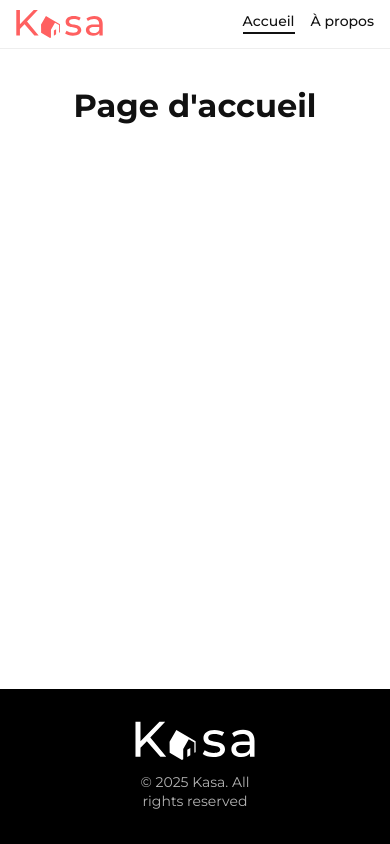
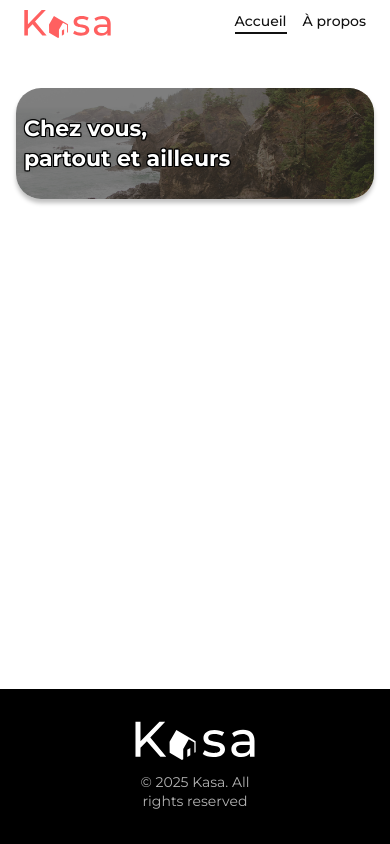
Before and after one commit to zylLiz/kasa, a React (Vite) app: page / in a window 390 px wide. Built offline with nearby package versions, Linux system fonts and the light colour scheme.

Commit message:
style(banner): desktop/mobile conformes maquette (ombre, voile, cartouche, typo, cadrage)

```diff
--- a/src/components/Banner.jsx
+++ b/src/components/Banner.jsx
@@ -1,8 +1,20 @@
-export default function Banner({ image, title }) {
-    return (
-        <div className="banner">
-            <img className="banner__image" src={image} alt="" />
-            {title && <h1 className="banner__title">{title}</h1>}
-        </div>
-    );
+export default function Banner({
+  title,
+  image,           // image desktop (obligatoire)
+  mobileImage,     // image mobile (optionnelle)
+  alt = "",
+  titleTag = "h1",
+}) {
+  const Tag = titleTag;              // h1 | h2 | p...
+  const mobileSrc = mobileImage || image; // fallback si pas d’image mobile
+
+  return (
+    <section className="banner" aria-label={title || alt}>
+      <picture className="banner__media">
+        <source media="(max-width: 768px)" srcSet={mobileSrc} />
+        <img className="banner__img" src={image} alt={alt} draggable="false" />
+      </picture>
+      {title && <Tag className="banner__title">{title}</Tag>}
+    </section>
+  );
 }
--- a/src/layouts/RootLayout.jsx
+++ b/src/layouts/RootLayout.jsx
@@ -10,7 +10,7 @@ export default function RootLayout() {
   return (
     <>
       <Header />
-      <main className="main container">
+      <main className="main">
         {/* Ici s’affichent Home, About, Logement… */}
         <Outlet />
       </main>
--- a/src/pages/Home.jsx
+++ b/src/pages/Home.jsx
@@ -3,15 +3,24 @@
 
 import logements from "../data/logements.json";
 import Banner from "../components/Banner";
+import homeBanner from "../assets/banner_home.png";
 
 
-function Home() {
+export default function Home() {
     console.log("nb logements =", logements.length); // doit afficher 20
+
     return (
+        <>
+            <Banner
+                title="Chez vous, partout et ailleurs"
+                image={homeBanner}
+                alt="Côte rocheuse au bord de la mer"
+                titleTag="h1" //titre principal de la page (bannière)
+            />
 
-    // Plus tard, on affichera la liste des logements depuis le JSON
-    <h1>Page d'accueil</h1>
+        {/* Ici, mettre bientôt la grille de cards générée depuis `logements` */}
+        {/* <CardsGrid data={logements} /> */}
+
+        </>
     );
 }
-// On exporte le composant Home pour l'utiliser dans App.jsx
-export default Home;
--- a/src/styles/_base.scss
+++ b/src/styles/_base.scss
@@ -14,6 +14,8 @@ body {
 #root {
   display: flex;
   flex-direction: column;
+  align-items: stretch;
+  min-width: 0;
 }
 
 /* un helper de conteneur réutilisable */
@@ -26,14 +28,13 @@ body {
 /* zone des pages = conteneur du contenu variable */
 .main {
   flex: 1;
+  width: 100%;
   max-width: $container;
   margin: 0 auto;
-  padding: 24px;
+  padding: 24px 24px;
 }
 
 @media (max-width: 480px) {
-  .container { padding: 0 16px; } //mobile
-}
-
-.main { flex: 1; padding: 24px 0; }
-@media (max-width: 480px) { .main { padding: 16px 0; } }
+  /*.container { padding: 0 16px; } //mobile
+}*/
+.main { padding: 16px; } }
--- a/src/styles/components/_banner.scss
+++ b/src/styles/components/_banner.scss
@@ -1,29 +1,70 @@
+@use "../variables" as v;
+
 .banner {
   position: relative;
+  display: block;
+  width: 100%;
+  height: 223px;
   border-radius: 25px;
   overflow: hidden;
-  margin: 24px 0;
+  margin: 24px auto;
+  /* Ombre Figma : X=0, Y=4, Blur=4, Spread=0, rgba(0,0,0,.25) */
+  box-shadow: 0 4px 4px rgba(0,0,0,.25);
 }
+
+.banner picture { display: block; width: 100%; height: 100%; }
+
 .banner__img {
   width: 100%;
-  height: 223px;            /* maquette desktop */
+  height: 100%;            /* desktop*/
   object-fit: cover;
   display: block;
+  object-position: 50% 51%;
+  /*background: rgba(246, 246, 246, 1);*/
 }
 .banner::after {            /* voile sombre */
   content: "";
   position: absolute; inset: 0;
-  background: rgba(0,0,0,.35);
-}
-.banner__title {
-  position: absolute; inset: 0;
-  display: grid; place-items: center;
-  color: #fff; font-weight: 700;
-  font-size: 48px; text-align: center;
-  padding: 0 16px;
+  background: rgba(0,0,0,.5);
+  /*z-index: 0;*/
 }
 
+.banner__title {
+  position: absolute;
+  inset: 0;
+  display: grid;
+  place-items: center;
+  margin: 0;
+  text-align: center;
+  padding: 0 16px;
+  color: rgba(255, 255, 255, 1);
+  z-index: 2;
+  /*typo figma*/
+  font-family: "Montserrat", -apple-system, Segoe UI, Roboto, Arial, sans-serif;
+  font-weight: 700;
+  font-size: 48px;
+  line-height: 68px; /*figma*/
+  letter-spacing: 0;
+  /* Contour (Borders 1px noir dans Figma) */
+  -webkit-text-stroke: rgba(0,0,0,1);
+   /* L’ombre Figma (et un léger relief) */
+  text-shadow:
+    0 0 0 #000,
+    0 1px 0 #000, 1px 0 0 #000, 0 -1px 0 #000, -1px 0 0 #000,
+    1px 1px 0 #000, -1px 1px 0 #000, 1px -1px 0 #000, -1px -1px 0 #000,
+    0 0 4px rgba(0,0,0,.25);
+
+}
+
+/* Mobile / Tablet */
 @media (max-width: 768px) {
-  .banner__img { height: 160px; }
-  .banner__title { font-size: 24px; }
+  .banner { height: 111px; border: 16px; }  /* maquette mobile */
+  .banner__title {
+    font-size: 22px;
+    line-height: 30px;
+    text-align: left;
+    padding: 16px 8px;
+    max-width: 225px;          /* ~133% pour 24px, ajustable */
+
+  }
 }
--- a/src/styles/components/_footer.scss
+++ b/src/styles/components/_footer.scss
@@ -16,7 +16,5 @@
   .footer__copy {
     max-width: 135px;   /* largeur maquette */
     margin-inline: auto; /* centre le bloc */
-    /* Variante possible :
-       inline-size: 18ch;  // contraint à ~18 caractères par ligne */
   }
 }
--- a/src/styles/components/_header.scss
+++ b/src/styles/components/_header.scss
@@ -1,7 +1,7 @@
 @use "../variables" as v;
 
 .header {
-  background:#fff; border-bottom: 1px solid #eee; }
+  background:#fff; }
 
 .header__inner { /*desktop/tablette*/
   height: 72px;
```
Also changed, not shown: src/assets/banner_home.png (added), src/router/AppRouter.jsx (line endings or trailing spaces).
